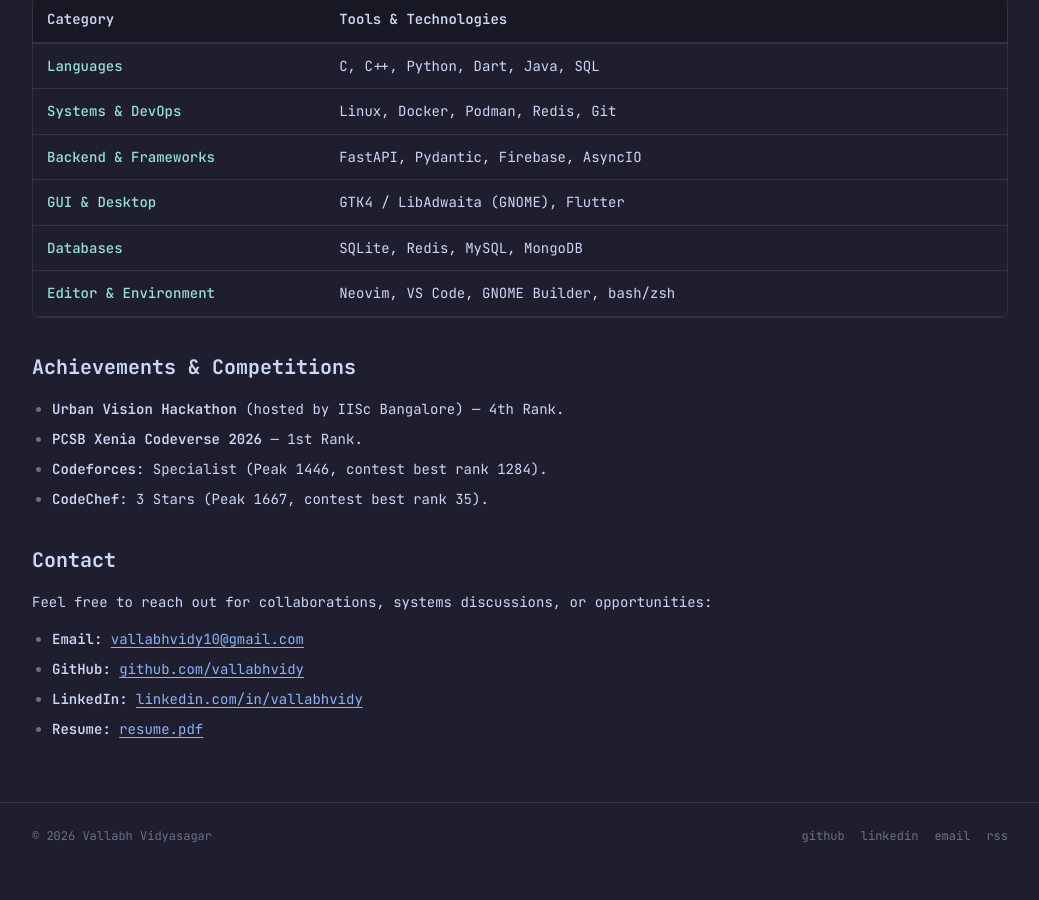
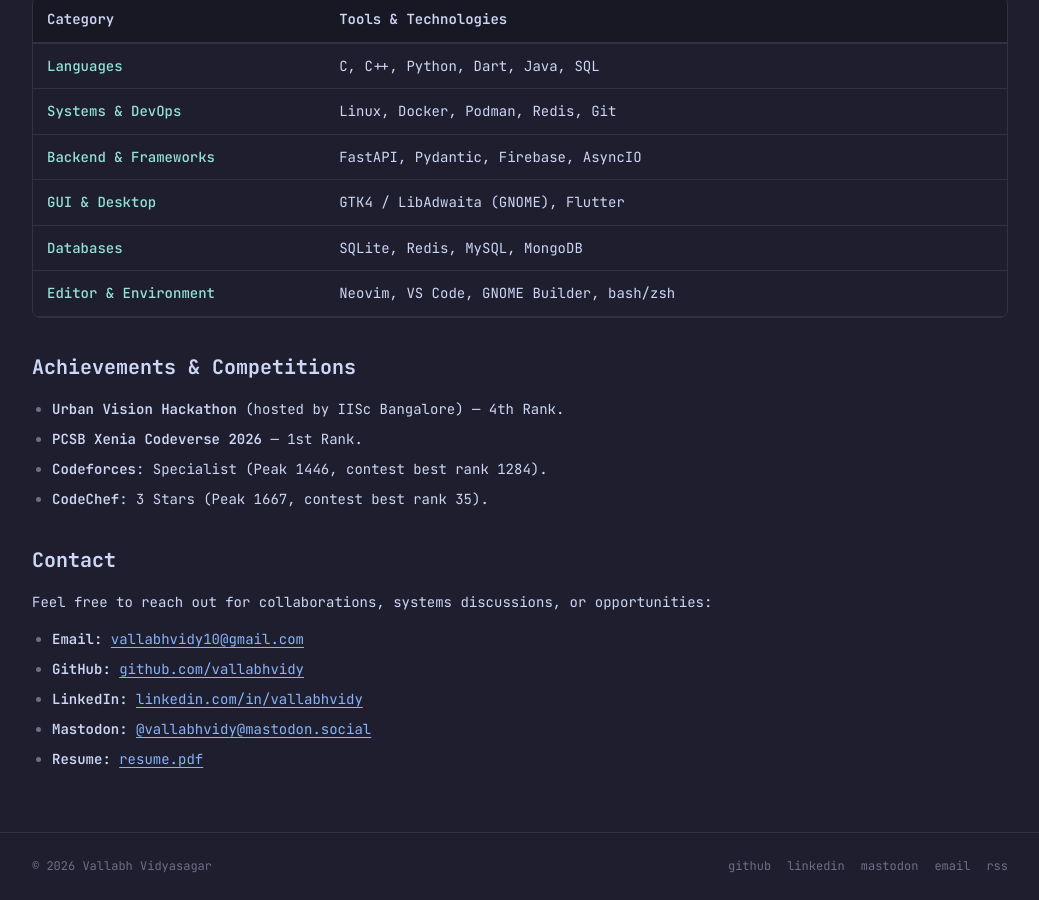
Before and after one commit to vallabhvidy/vallabhvidy.github.io, a Jekyll site: the page built from about/index.html, in a window 1280 px wide and 900 px high, scrolled down 804 px. Shown: the whole window, without its empty margins (120-1159 px from the left). Built offline with Jekyll 4.4.1, drawn with Linux system fonts in a browser that asks for light colours; before the commit the page ends 1674 px from its top, so only the background shows below that.

Commit message:
feat: add Mastodon profile link with rel="me" verification

```diff
--- a/_includes/footer.html
+++ b/_includes/footer.html
@@ -4,6 +4,7 @@
       <div class="footer-links">
         <a href="https://github.com/vallabhvidy" target="_blank" rel="noreferrer">github</a>
         <a href="https://linkedin.com/in/vallabhvidy" target="_blank" rel="noreferrer">linkedin</a>
+        <a rel="me" href="https://mastodon.social/@vallabhvidy" target="_blank">mastodon</a>
         <a href="mailto:vallabhvidy10@gmail.com">email</a>
         <a href="/feed.xml">rss</a>
       </div>
--- a/_layouts/default.html
+++ b/_layouts/default.html
@@ -15,6 +15,7 @@
     rel="stylesheet" />
   <link rel="stylesheet" href="/static/css/style.css?v=21" />
   <link rel="alternate" type="application/rss+xml" title="Vallabh Vidyasagar" href="/feed.xml" />
+  <link rel="me" href="https://mastodon.social/@vallabhvidy" />
 
   <script>
     (function () {
--- a/about/index.html
+++ b/about/index.html
@@ -83,6 +83,7 @@ permalink: /about/
           <li><strong>Email:</strong> <a href="mailto:vallabhvidy10@gmail.com">vallabhvidy10@gmail.com</a></li>
           <li><strong>GitHub:</strong> <a href="https://github.com/vallabhvidy" target="_blank" rel="noreferrer">github.com/vallabhvidy</a></li>
           <li><strong>LinkedIn:</strong> <a href="https://linkedin.com/in/vallabhvidy" target="_blank" rel="noreferrer">linkedin.com/in/vallabhvidy</a></li>
+          <li><strong>Mastodon:</strong> <a rel="me" href="https://mastodon.social/@vallabhvidy" target="_blank">@vallabhvidy@mastodon.social</a></li>
           <li><strong>Resume:</strong> <a href="/resume.pdf" target="_blank">resume.pdf</a></li>
         </ul>
       </div>
```
